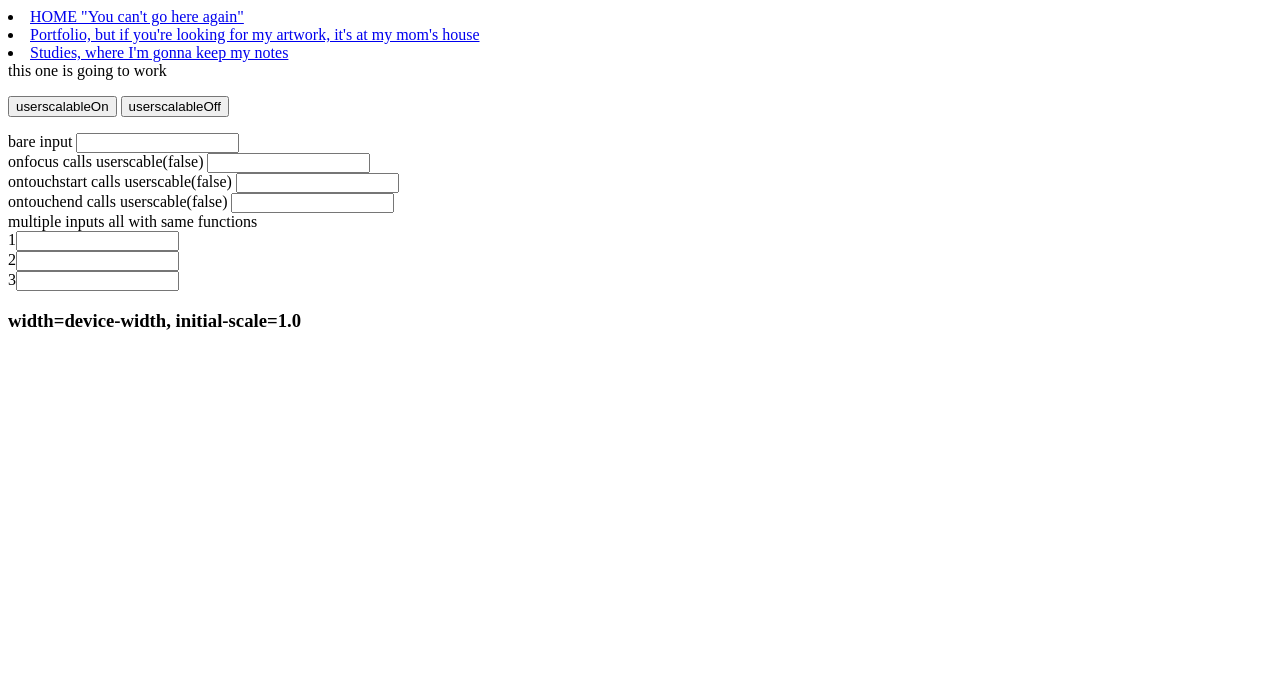
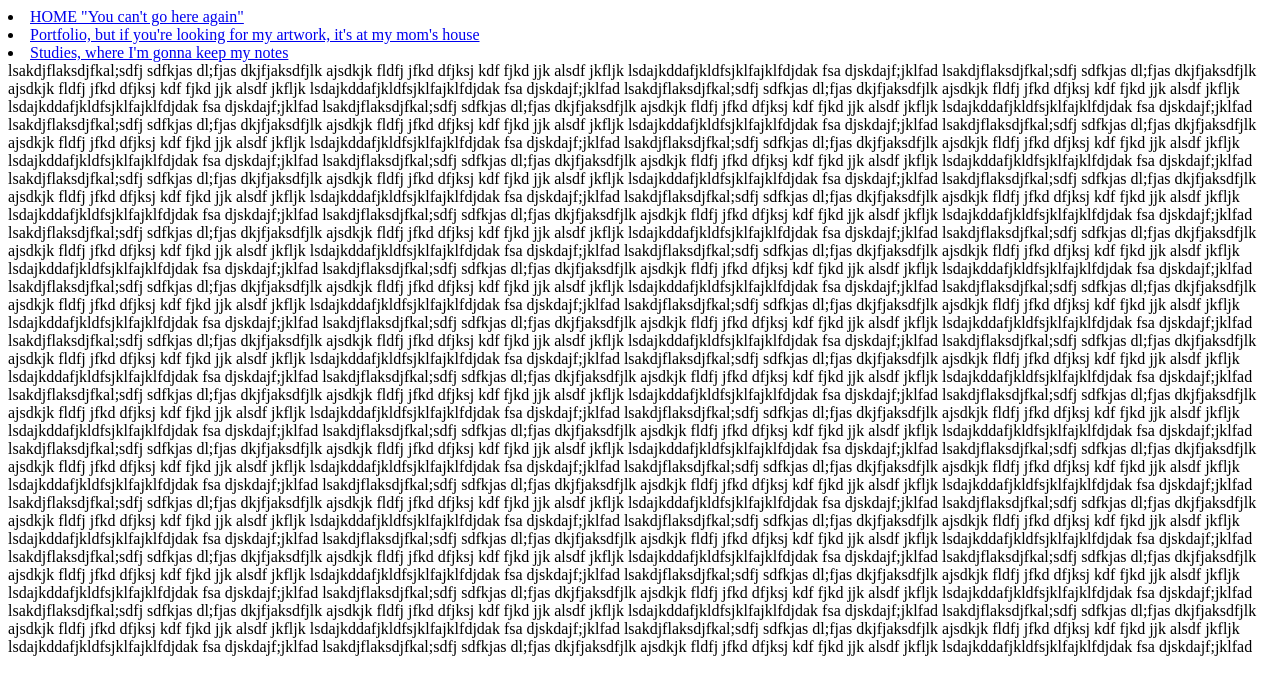
Before and after one commit to jmetev1/jmetev1.github.io, a plain HTML site: page portfolio.html in a window 1280 px wide. Drawn offline with nearby package versions, Linux system fonts and the light colour scheme.

Commit message:
Update portfolio.html

```diff
--- a/portfolio.html
+++ b/portfolio.html
@@ -7,52 +7,10 @@
         <!-- <link rel="stylesheet" href="css/studies.css" type="text/css" /> -->
         <title>Studies</title>
         <script>
-            const show = () => {
-                console.log('show called')
-                $('h3').text($('meta')[0].content.toString())
-            }
-            const viewport = document.querySelector('meta[name=viewport]')
-            const zoomEnabledViewportContent = viewport.attributes['content'].value + ', maximum-scale=5, user-scalable=yes'
-            const zoomDisabledViewportContent = viewport.attributes['content'].value + ', maximum-scale=1, user-scalable=no'
-
-            const isZoomInput = el => {
-                console.log(el)
-                el && (el.tagName === 'SELECT' || (el.tagName === 'INPUT' && el.type !== 'checkbox' && el.type !== 'radio'))
-            }
-            const disableZoom = () => {
-                console.log('disabled')
-                viewport.attributes['content'].value = zoomDisabledViewportContent
-            }
-            const enableZoom = () => {
-                console.log('enabled')
-                viewport.attributes['content'].value = zoomEnabledViewportContent
-            }
-            const onBlur = event => {
-                console.log('onblur called')
-                if (isZoomInput(event.relatedTarget)) disableZoom()
-                else enableZoom()
-            }
-            const onFocus = event => {
-                console.log('onfocus called')
-                if (isZoomInput(event.target)) {
-                    disableZoom()
-                }
-            }
-            const onTouchEnd = event => {
-                console.log('ontouchend called')
-                if (isZoomInput(event.target)) {
-                    disableZoom()
-                }
-                setTimeout(
-                    show, 1000
-                )
-            }
-            // const userScalable = on => {
-            //     viewport.attributes['content'].value = viewport.attributes['content'].value + `, user-scalable=${on ? 'yes' : 'no'}`;
-            //     show()
-            //     console.log('userscalable called')
-            // }
-
+        //           window.onload = function () { setTimeout(
+        // function () {
+        //   console.log('scrolling')
+        //   window.scrollTo(0, 1); }, 0); }
         </script>
     </head>
     <body>
@@ -63,71 +21,31 @@
                 <li><a href="studies.html">Studies, where I'm gonna keep my notes</a></li>
             </nav>
             <main>
-                this one is going to work
-                <p>
-                    <button onclick="userScalable(true)">
-                        userscalableOn
-                    </button>
-                    <button onclick="userScalable(false)">
-                        userscalableOff
-                    </button>
-                    <div> bare input
-                        <input type="text" style="font-size: 12px;">
-                        </input>
-                    </div>
-                    <div> onfocus calls userscable(false)
-                        <input  type="text" style="font-size: 12px;"
-                            onfocus="userScalable(false)">
-                        </input>
-                    </div>
-                    <div> ontouchstart calls userscable(false)
-                        <input type="text" style="font-size: 12px;"
-                            ontouchstart="userScalable(false)"
-                        >
-                        </input>
-                    </div>
-                    <div> ontouchend calls userscable(false)
-                        <input type="text" style="font-size: 12px;"
-                            ontouchend="userScalable(false)"
-                        >
-                        </input>
-                    </div>
-                    multiple inputs all with same functions
-                    <div>
-                        1<input type="text" style="font-size: 12px;"
-                        ontouchend="onTouchEnd(this)"
-                        onblur="onBlur(this)"
-                        onfocus="onFocus(this)"
-                        >
-                        </input>
-                    </div>
-                    <div>
-
-                        2<input type="text" style="font-size: 12px;"
-                        ontouchend="onTouchEnd(this)"
-                        onblur="onBlur(this)"
-                        onfocus="onFocus(this)"
-                        >
-                    </input>
-                </div>
-                <div>
-
-                    3<input type="text" style="font-size: 12px;"
-                    ontouchend="onTouchEnd(this)"
-                    onblur="onBlur(this)"
-                    onfocus="onFocus(this)"
-                    >
-                </input>
-            </div>
-
-
-
-                </p>
-                <p>
-                    <h3>
-                        def gonna work
-                    </h3>
-                </p>
+                lsakdjflaksdjfkal;sdfj  sdfkjas dl;fjas dkjfjaksdfjlk ajsdkjk fldfj jfkd dfjksj kdf fjkd jjk alsdf jkfljk lsdajkddafjkldfsjklfajklfdjdak fsa djskdajf;jklfad lsakdjflaksdjfkal;sdfj sdfkjas dl;fjas dkjfjaksdfjlk ajsdkjk fldfj jfkd dfjksj kdf fjkd jjk alsdf jkfljk lsdajkddafjkldfsjklfajklfdjdak
+                fsa djskdajf;jklfad lsakdjflaksdjfkal;sdfj sdfkjas dl;fjas dkjfjaksdfjlk ajsdkjk fldfj jfkd dfjksj kdf fjkd jjk alsdf jkfljk lsdajkddafjkldfsjklfajklfdjdak
+                fsa djskdajf;jklfad lsakdjflaksdjfkal;sdfj sdfkjas dl;fjas dkjfjaksdfjlk ajsdkjk fldfj jfkd dfjksj kdf fjkd jjk alsdf jkfljk lsdajkddafjkldfsjklfajklfdjdak
+                fsa djskdajf;jklfad lsakdjflaksdjfkal;sdfj sdfkjas dl;fjas dkjfjaksdfjlk ajsdkjk fldfj jfkd dfjksj kdf fjkd jjk alsdf jkfljk lsdajkddafjkldfsjklfajklfdjdak
+                fsa djskdajf;jklfad lsakdjflaksdjfkal;sdfj sdfkjas dl;fjas dkjfjaksdfjlk ajsdkjk fldfj jfkd dfjksj kdf fjkd jjk alsdf jkfljk lsdajkddafjkldfsjklfajklfdjdak
+                fsa djskdajf;jklfad lsakdjflaksdjfkal;sdfj sdfkjas dl;fjas dkjfjaksdfjlk ajsdkjk fldfj jfkd dfjksj kdf fjkd jjk alsdf jkfljk lsdajkddafjkldfsjklfajklfdjdak
+                fsa djskdajf;jklfad lsakdjflaksdjfkal;sdfj sdfkjas dl;fjas dkjfjaksdfjlk ajsdkjk fldfj jfkd dfjksj kdf fjkd jjk alsdf jkfljk lsdajkddafjkldfsjklfajklfdjdak
+                fsa djskdajf;jklfad lsakdjflaksdjfkal;sdfj sdfkjas dl;fjas dkjfjaksdfjlk ajsdkjk fldfj jfkd dfjksj kdf fjkd jjk alsdf jkfljk lsdajkddafjkldfsjklfajklfdjdak
+                fsa djskdajf;jklfad lsakdjflaksdjfkal;sdfj sdfkjas dl;fjas dkjfjaksdfjlk ajsdkjk fldfj jfkd dfjksj kdf fjkd jjk alsdf jkfljk lsdajkddafjkldfsjklfajklfdjdak
+                fsa djskdajf;jklfad lsakdjflaksdjfkal;sdfj sdfkjas dl;fjas dkjfjaksdfjlk ajsdkjk fldfj jfkd dfjksj kdf fjkd jjk alsdf jkfljk lsdajkddafjkldfsjklfajklfdjdak
+                fsa djskdajf;jklfad lsakdjflaksdjfkal;sdfj sdfkjas dl;fjas dkjfjaksdfjlk ajsdkjk fldfj jfkd dfjksj kdf fjkd jjk alsdf jkfljk lsdajkddafjkldfsjklfajklfdjdak
+                fsa djskdajf;jklfad                lsakdjflaksdjfkal;sdfj  sdfkjas dl;fjas dkjfjaksdfjlk ajsdkjk fldfj jfkd dfjksj kdf fjkd jjk alsdf jkfljk lsdajkddafjkldfsjklfajklfdjdak fsa djskdajf;jklfad lsakdjflaksdjfkal;sdfj sdfkjas dl;fjas dkjfjaksdfjlk ajsdkjk fldfj jfkd dfjksj kdf fjkd jjk alsdf jkfljk lsdajkddafjkldfsjklfajklfdjdak
+                fsa djskdajf;jklfad                lsakdjflaksdjfkal;sdfj  sdfkjas dl;fjas dkjfjaksdfjlk ajsdkjk fldfj jfkd dfjksj kdf fjkd jjk alsdf jkfljk lsdajkddafjkldfsjklfajklfdjdak fsa djskdajf;jklfad                lsakdjflaksdjfkal;sdfj  sdfkjas dl;fjas dkjfjaksdfjlk ajsdkjk fldfj jfkd dfjksj kdf fjkd jjk alsdf jkfljk lsdajkddafjkldfsjklfajklfdjdak fsa djskdajf;jklfad                lsakdjflaksdjfkal;sdfj  sdfkjas dl;fjas dkjfjaksdfjlk ajsdkjk fldfj jfkd dfjksj kdf fjkd jjk alsdf jkfljk lsdajkddafjkldfsjklfajklfdjdak fsa djskdajf;jklfad                lsakdjflaksdjfkal;sdfj  sdfkjas dl;fjas dkjfjaksdfjlk ajsdkjk fldfj jfkd dfjksj kdf fjkd jjk alsdf jkfljk lsdajkddafjkldfsjklfajklfdjdak fsa djskdajf;jklfad                lsakdjflaksdjfkal;sdfj  sdfkjas dl;fjas dkjfjaksdfjlk ajsdkjk fldfj jfkd dfjksj kdf fjkd jjk alsdf jkfljk lsdajkddafjkldfsjklfajklfdjdak fsa djskdajf;jklfad                lsakdjflaksdjfkal;sdfj  sdfkjas dl;fjas dkjfjaksdfjlk ajsdkjk fldfj jfkd dfjksj kdf fjkd jjk alsdf jkfljk lsdajkddafjkldfsjklfajklfdjdak fsa djskdajf;jklfad lsakdjflaksdjfkal;sdfj sdfkjas dl;fjas dkjfjaksdfjlk ajsdkjk fldfj jfkd dfjksj kdf fjkd jjk alsdf jkfljk lsdajkddafjkldfsjklfajklfdjdak
+                fsa djskdajf;jklfad                lsakdjflaksdjfkal;sdfj  sdfkjas dl;fjas dkjfjaksdfjlk ajsdkjk fldfj jfkd dfjksj kdf fjkd jjk alsdf jkfljk lsdajkddafjkldfsjklfajklfdjdak fsa djskdajf;jklfad lsakdjflaksdjfkal;sdfj sdfkjas dl;fjas dkjfjaksdfjlk ajsdkjk fldfj jfkd dfjksj kdf fjkd jjk alsdf jkfljk lsdajkddafjkldfsjklfajklfdjdak
+                fsa djskdajf;jklfad                lsakdjflaksdjfkal;sdfj  sdfkjas dl;fjas dkjfjaksdfjlk ajsdkjk fldfj jfkd dfjksj kdf fjkd jjk alsdf jkfljk lsdajkddafjkldfsjklfajklfdjdak fsa djskdajf;jklfad lsakdjflaksdjfkal;sdfj sdfkjas dl;fjas dkjfjaksdfjlk ajsdkjk fldfj jfkd dfjksj kdf fjkd jjk alsdf jkfljk lsdajkddafjkldfsjklfajklfdjdak
+                fsa djskdajf;jklfad                lsakdjflaksdjfkal;sdfj  sdfkjas dl;fjas dkjfjaksdfjlk ajsdkjk fldfj jfkd dfjksj kdf fjkd jjk alsdf jkfljk lsdajkddafjkldfsjklfajklfdjdak fsa djskdajf;jklfad lsakdjflaksdjfkal;sdfj sdfkjas dl;fjas dkjfjaksdfjlk ajsdkjk fldfj jfkd dfjksj kdf fjkd jjk alsdf jkfljk lsdajkddafjkldfsjklfajklfdjdak
+                fsa djskdajf;jklfad                lsakdjflaksdjfkal;sdfj  sdfkjas dl;fjas dkjfjaksdfjlk ajsdkjk fldfj jfkd dfjksj kdf fjkd jjk alsdf jkfljk lsdajkddafjkldfsjklfajklfdjdak fsa djskdajf;jklfad lsakdjflaksdjfkal;sdfj sdfkjas dl;fjas dkjfjaksdfjlk ajsdkjk fldfj jfkd dfjksj kdf fjkd jjk alsdf jkfljk lsdajkddafjkldfsjklfajklfdjdak
+                fsa djskdajf;jklfad lsakdjflaksdjfkal;sdfj sdfkjas dl;fjas dkjfjaksdfjlk ajsdkjk fldfj jfkd dfjksj kdf fjkd jjk alsdf jkfljk lsdajkddafjkldfsjklfajklfdjdak
+                fsa djskdajf;jklfad lsakdjflaksdjfkal;sdfj sdfkjas dl;fjas dkjfjaksdfjlk ajsdkjk fldfj jfkd dfjksj kdf fjkd jjk alsdf jkfljk lsdajkddafjkldfsjklfajklfdjdak
+                fsa djskdajf;jklfad                lsakdjflaksdjfkal;sdfj  sdfkjas dl;fjas dkjfjaksdfjlk ajsdkjk fldfj jfkd dfjksj kdf fjkd jjk alsdf jkfljk lsdajkddafjkldfsjklfajklfdjdak fsa djskdajf;jklfad lsakdjflaksdjfkal;sdfj sdfkjas dl;fjas dkjfjaksdfjlk ajsdkjk fldfj jfkd dfjksj kdf fjkd jjk alsdf jkfljk lsdajkddafjkldfsjklfajklfdjdak
+                fsa djskdajf;jklfad                lsakdjflaksdjfkal;sdfj  sdfkjas dl;fjas dkjfjaksdfjlk ajsdkjk fldfj jfkd dfjksj kdf fjkd jjk alsdf jkfljk lsdajkddafjkldfsjklfajklfdjdak fsa djskdajf;jklfad                lsakdjflaksdjfkal;sdfj  sdfkjas dl;fjas dkjfjaksdfjlk ajsdkjk fldfj jfkd dfjksj kdf fjkd jjk alsdf jkfljk lsdajkddafjkldfsjklfajklfdjdak fsa djskdajf;jklfad lsakdjflaksdjfkal;sdfj sdfkjas dl;fjas dkjfjaksdfjlk ajsdkjk fldfj jfkd dfjksj kdf fjkd jjk alsdf jkfljk lsdajkddafjkldfsjklfajklfdjdak
+                fsa djskdajf;jklfad                lsakdjflaksdjfkal;sdfj  sdfkjas dl;fjas dkjfjaksdfjlk ajsdkjk fldfj jfkd dfjksj kdf fjkd jjk alsdf jkfljk lsdajkddafjkldfsjklfajklfdjdak fsa djskdajf;jklfad                lsakdjflaksdjfkal;sdfj  sdfkjas dl;fjas dkjfjaksdfjlk ajsdkjk fldfj jfkd dfjksj kdf fjkd jjk alsdf jkfljk lsdajkddafjkldfsjklfajklfdjdak fsa djskdajf;jklfad lsakdjflaksdjfkal;sdfj sdfkjas dl;fjas dkjfjaksdfjlk ajsdkjk fldfj jfkd dfjksj kdf fjkd jjk alsdf jkfljk lsdajkddafjkldfsjklfajklfdjdak
+                fsa djskdajf;jklfad                lsakdjflaksdjfkal;sdfj  sdfkjas dl;fjas dkjfjaksdfjlk ajsdkjk fldfj jfkd dfjksj kdf fjkd jjk alsdf jkfljk lsdajkddafjkldfsjklfajklfdjdak fsa djskdajf;jklfad                lsakdjflaksdjfkal;sdfj  sdfkjas dl;fjas dkjfjaksdfjlk ajsdkjk fldfj jfkd dfjksj kdf fjkd jjk alsdf jkfljk lsdajkddafjkldfsjklfajklfdjdak fsa djskdajf;jklfad                lsakdjflaksdjfkal;sdfj  sdfkjas dl;fjas dkjfjaksdfjlk ajsdkjk fldfj jfkd dfjksj kdf fjkd jjk alsdf jkfljk lsdajkddafjkldfsjklfajklfdjdak fsa djskdajf;jklfad lsakdjflaksdjfkal;sdfj sdfkjas dl;fjas dkjfjaksdfjlk ajsdkjk fldfj jfkd dfjksj kdf fjkd jjk alsdf jkfljk lsdajkddafjkldfsjklfajklfdjdak
+                fsa djskdajf;jklfad lsakdjflaksdjfkal;sdfj sdfkjas dl;fjas dkjfjaksdfjlk ajsdkjk fldfj jfkd dfjksj kdf fjkd jjk alsdf jkfljk lsdajkddafjkldfsjklfajklfdjdak
+                fsa djskdajf;jklfad
             </main>
         </div>
     </body>
```
